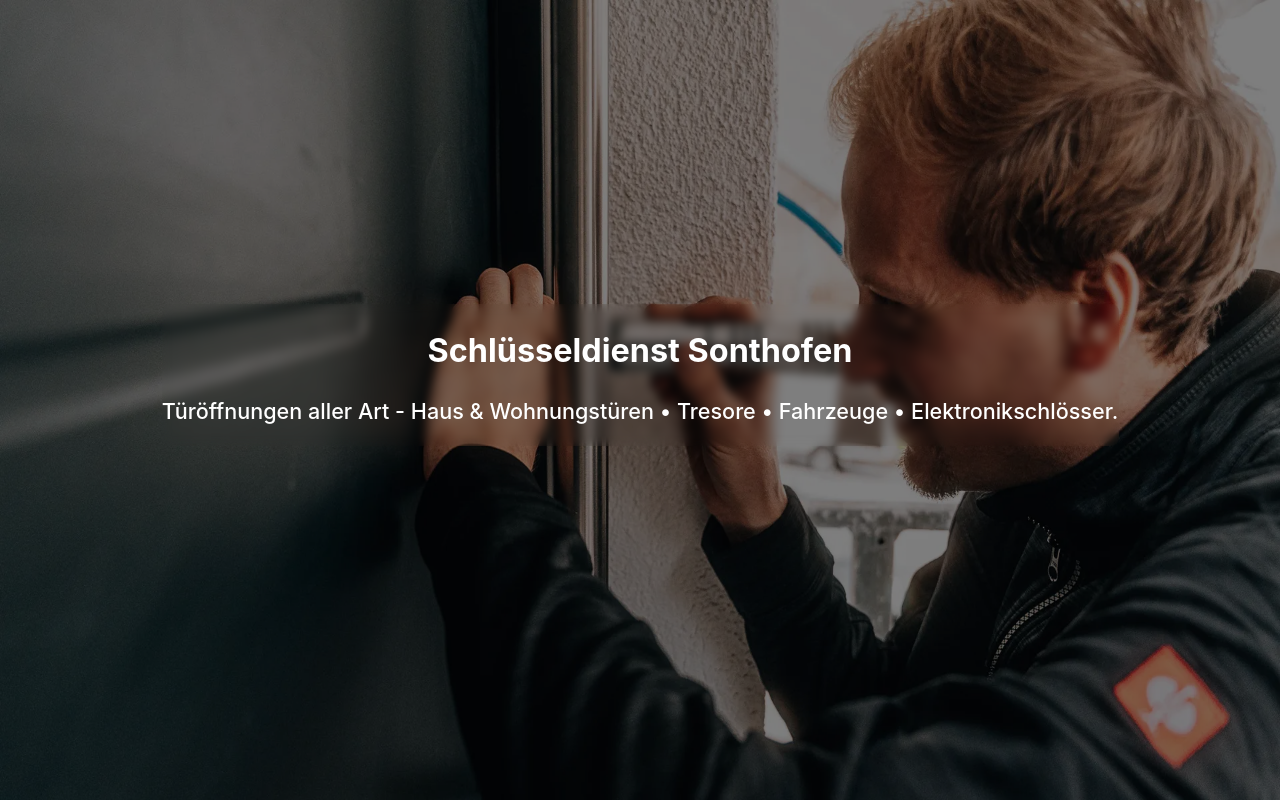
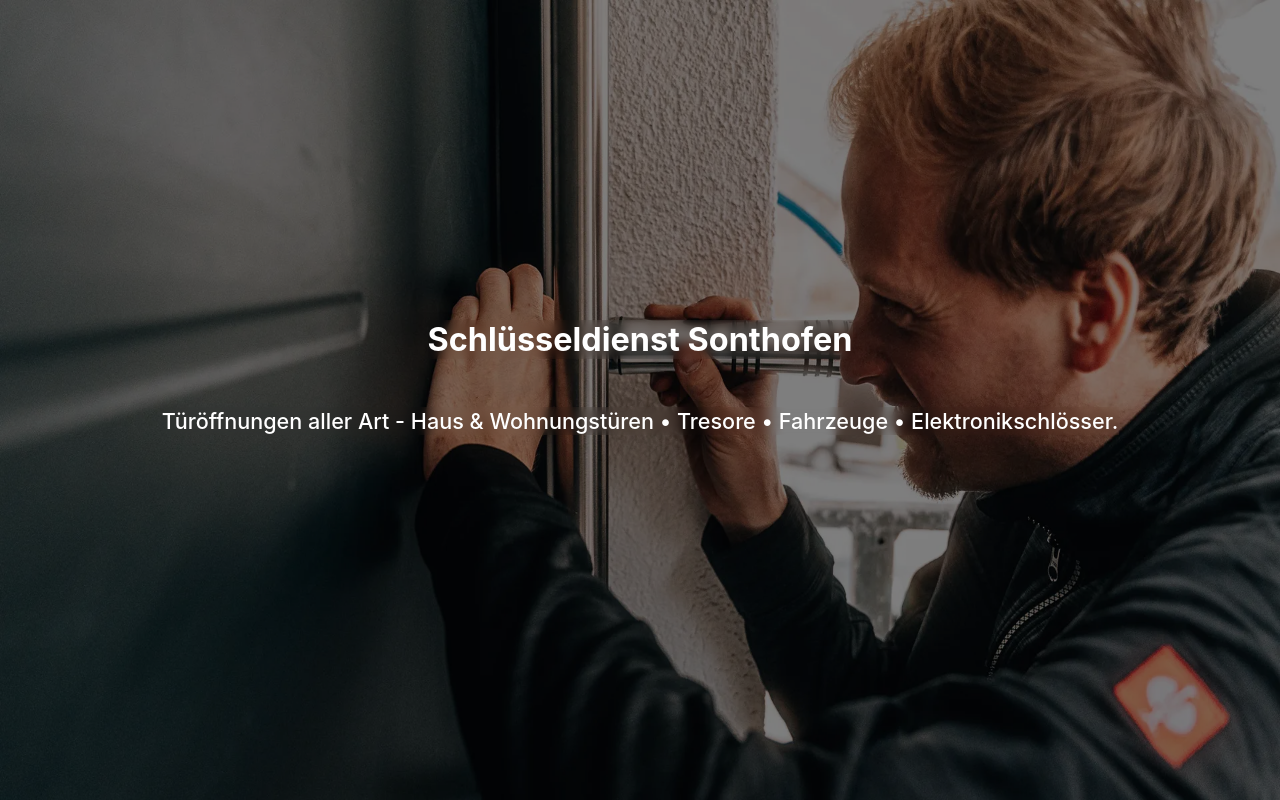
Before and after one commit to alexnobis/andi-schluesseldienst, a React (Create React App) app: page / in a window 1280 px wide. Built offline with nearby package versions, Linux system fonts and the light colour scheme.

Commit message:
add blur

```diff
--- a/src/App.tsx
+++ b/src/App.tsx
@@ -48,9 +48,9 @@ function App() {
                 style={{ width: '100vw', height: '100vh', objectFit: 'fill', display: 'block' }}
             />
             <div style={{position: 'absolute', top:'0', left: '0',  width: '100vw', height: '100vh', display:'flex', flexDirection: 'column', justifyContent: 'center', alignItems:'center', backgroundColor:'rgba(0, 0, 0, 0.5)'}}>
-              <div style={{textAlign:'center', maxWidth:'90%', marginBottom:'50px', fontSize:'1.35rem', backdropFilter:'blur(5px)', borderRadius:'8px'}}>
-                <h2>{section.title}</h2>
-                <p style={{lineHeight:'1.3', fontWeight:'500'}}>{section.description}</p>
+              <div style={{textAlign:'center', maxWidth:'90%', marginBottom:'50px', fontSize:'1.35rem', }}>
+                <h2 style={{display:'inline-block', backdropFilter:'blur(5px)',}}>{section.title}</h2>
+                <p style={{lineHeight:'1.3', fontWeight:'500', backdropFilter:'blur(5px)', }}>{section.description}</p>
               </div>
             </div>
           </div>
```
